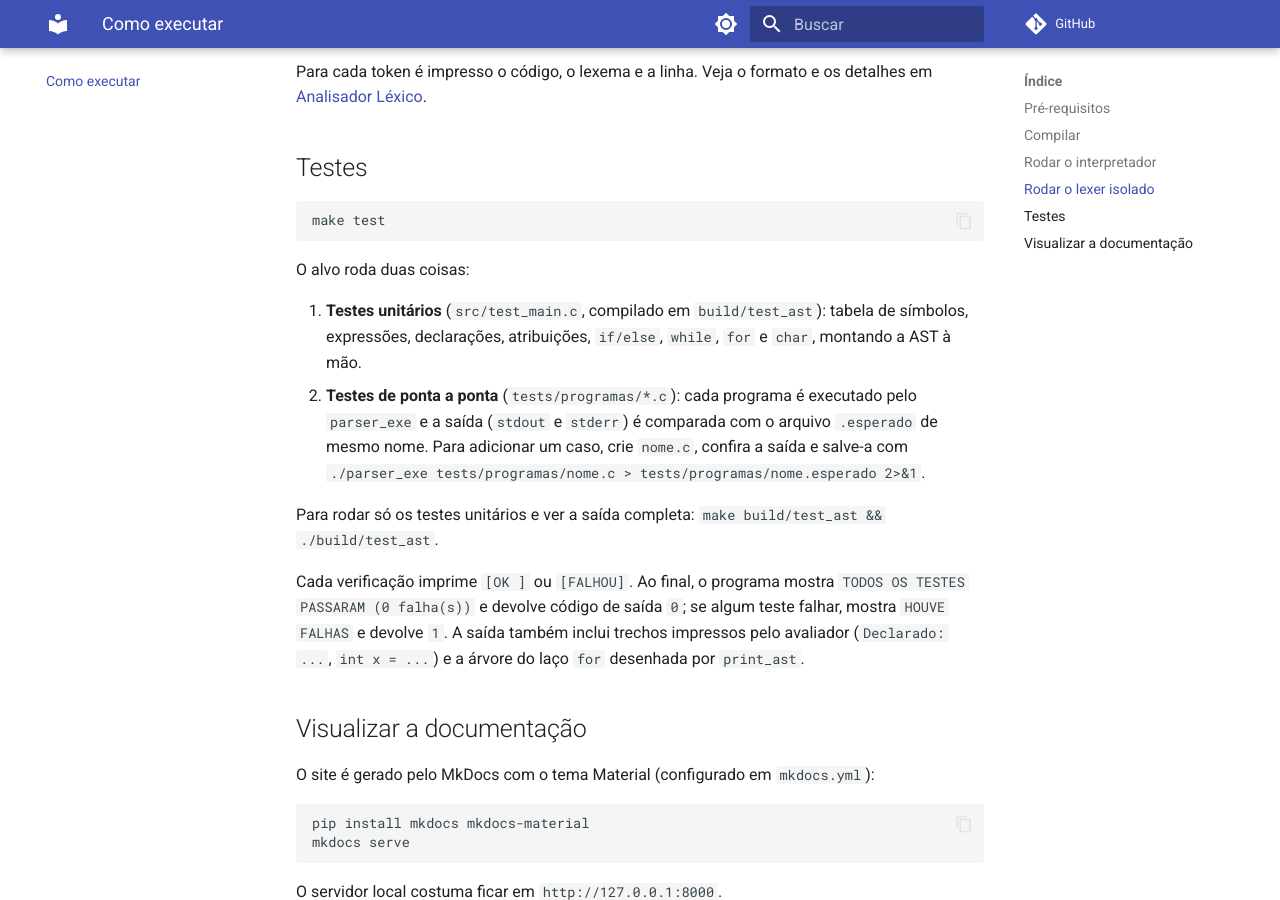
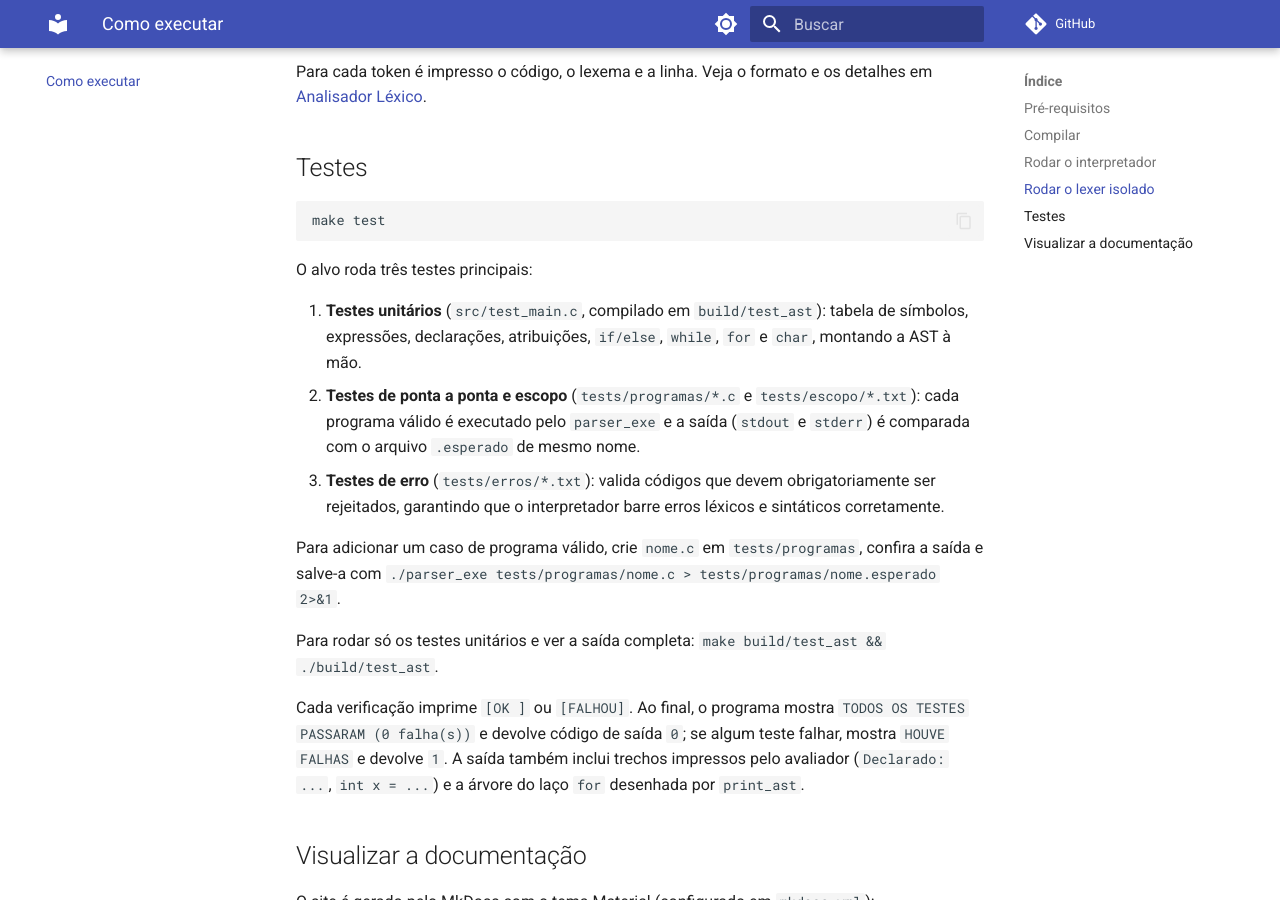
Before and after one commit to m0yo/Compiladores_G08, an MkDocs documentation site: the page built from docs/como_executar.md, in a window 1280 px wide and 900 px high, scrolled down 1485 px. Built offline with MkDocs 1.6.1 and Material for MkDocs 9.7.7, drawn with Linux system fonts in a browser that asks for light colours; comment, search, counter and statistics services are not loaded.

Commit message:
feat: adiciona instruções sobre o novo makefile em docs/como_executar.md

````diff
--- a/docs/como_executar.md
+++ b/docs/como_executar.md
@@ -55,10 +55,13 @@ Para cada token é impresso o código, o lexema e a linha. Veja o formato e os d
 make test
 ```
 
-O alvo roda duas coisas:
+O alvo roda três testes principais:
 
 1. **Testes unitários** (`src/test_main.c`, compilado em `build/test_ast`): tabela de símbolos, expressões, declarações, atribuições, `if/else`, `while`, `for` e `char`, montando a AST à mão.
-2. **Testes de ponta a ponta** (`tests/programas/*.c`): cada programa é executado pelo `parser_exe` e a saída (`stdout` e `stderr`) é comparada com o arquivo `.esperado` de mesmo nome. Para adicionar um caso, crie `nome.c`, confira a saída e salve-a com `./parser_exe tests/programas/nome.c > tests/programas/nome.esperado 2>&1`.
+2. **Testes de ponta a ponta e escopo** (`tests/programas/*.c` e `tests/escopo/*.txt`): cada programa válido é executado pelo `parser_exe` e a saída (`stdout` e `stderr`) é comparada com o arquivo `.esperado` de mesmo nome.
+3. **Testes de erro** (`tests/erros/*.txt`): valida códigos que devem obrigatoriamente ser rejeitados, garantindo que o interpretador barre erros léxicos e sintáticos corretamente.
+
+Para adicionar um caso de programa válido, crie `nome.c` em `tests/programas`, confira a saída e salve-a com `./parser_exe tests/programas/nome.c > tests/programas/nome.esperado 2>&1`.
 
 Para rodar só os testes unitários e ver a saída completa: `make build/test_ast && ./build/test_ast`.
 
````
